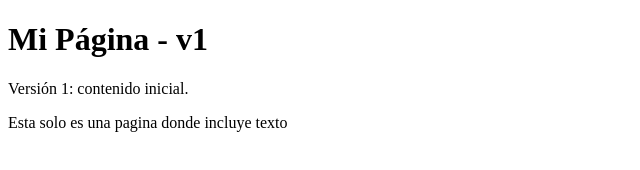
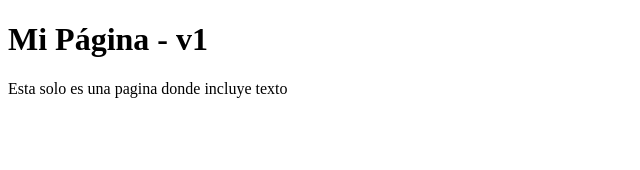
Before and after one commit to Melisa310324/mi-pagina, a plain HTML site: page index.html in a window 1280 px wide. Shown: the whole page, without its empty margins (0-640 px from the left). Drawn offline with Linux system fonts and the light colour scheme.

Commit message:
v3: Elimine una linea que tenia texto

```diff
--- a/index.html
+++ b/index.html
@@ -7,7 +7,7 @@
 </head>
 <body>
     <h1>Mi Página - v1</h1>
-    <p>Versión 1: contenido inicial.</p>
+
 
     <p>Esta solo es una pagina donde incluye texto </p>
 </body>
```
